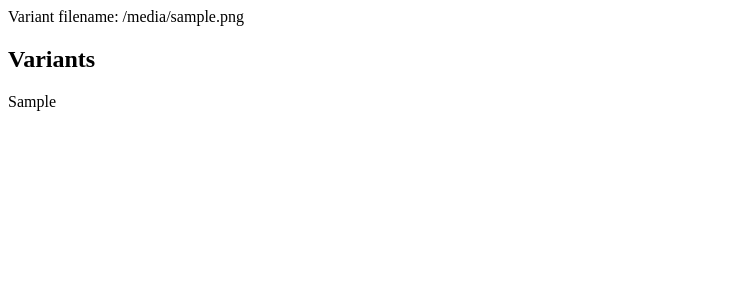
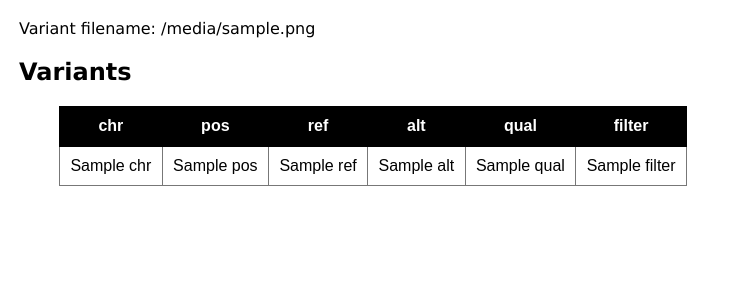
Before and after one commit to hammerlab/immuno, a Flask app: template immuno/templates/patient.html in a window 1280 px wide. Shown: the top 300 px of the page, without its empty margins (0-741 px from the left). Run offline with Flask 2, Linux system fonts and the light colour scheme; the template is opened without the code that fills it: most values are stand-ins (such as "Sample title", 1, 10 or a date in 2020).

Commit message:
printing rows of VCF dataframe as table in template

```diff
--- a/immuno/ensembl/annotation.py
+++ b/immuno/ensembl/annotation.py
@@ -101,8 +101,6 @@ def is_incomplete_cds(transcript_id):
         return start_phase > 0
     else:
         return False
-
-
 
 def get_start_exon(transcript_id):
     start_exons = data.start_exons_dataframe
--- a/immuno/ensembl/annotation_data.py
+++ b/immuno/ensembl/annotation_data.py
@@ -23,12 +23,12 @@ def cached_property(fn):
     save the result.
     """
     field_name = '_cached_%s' % fn.__name__
-    @property
     def _cached_property(self):
         if not hasattr(self, field_name):
             setattr(self, field_name, fn(self))
         return getattr(self, field_name)
-    return _cached_property
+    _cached_property.__name__ = fn.__name__
+    return property(_cached_property)
 
 
 class EnsemblAnnotationData(object):
--- a/immuno/static/css/style.css
+++ b/immuno/static/css/style.css
@@ -1,10 +1,44 @@
 body {
-    padding: 11px;
-    font-family: "brandon-grotesque", verdana, helvetica, sans-serif;
+  padding: 11px;
+  font-family: "brandon-grotesque", verdana, helvetica, sans-serif;
 }
+
 pre {
-    font-family: "inconsolata", monospace;
+  font-family: "inconsolata", monospace;
 }
-table td {
-    font-family: helvetica, arial, sans-serif;
+
+/* stolen gratuitously from
+   http://demosthenes.info/blog/559/CSS-Design-Patterns-For-HTML5-Tables
+*/
+table {
+  border: 1px solid #777;
+  border-collapse: collapse;
+  font-family: Futura, Arial, sans-serif;
 }
+
+caption {
+  font-size: larger; margin: 1em auto;
+}
+
+th, td {
+  padding: .65em;
+}
+
+th, thead {
+  background: #000;
+  border: 1px solid #000;
+  color: #fff;
+}
+
+tr:nth-child(odd) {
+  background: #ccc;
+}
+
+tr:hover {
+  background: #aaa;
+}
+
+td {
+  border-right: 1px solid #777;
+  text-align: center;
+}
--- a/immuno/templates/patient.html
+++ b/immuno/templates/patient.html
@@ -1,12 +1,38 @@
-<html>
-<head><title>Patient ID: {{patient_id}}</title></head>
-<body>
+{% extends "layout.html" %}
+
+{% block title %}
+Patient ID: {{patient_id}}
+{%endblock %}
+
+{% block body %}
 <div>
 Variant filename: {{variant_filename}}
 </div>
 <h2>
 Variants
 </h2>
-{{ df_html }}
-</body>
-</html>
+<ul>
+
+<table>
+<tr>
+    <th>chr</th>
+    <th>pos</th>
+    <th>ref</th>
+    <th>alt</th>
+    <th>qual</th>
+    <th>filter</th>
+</tr>
+
+{% for row in vcf %}
+<tr>
+    <td>{{row.chr}}</td>
+    <td>{{row.pos}}</td>
+    <td>{{row.ref}}</td>
+    <td>{{row.alt}}</td>
+    <td>{{row.qual}}</td>
+    <td>{{row['filter']}}</td>
+</tr>
+{% endfor %}
+
+</table>
+{% endblock %}
--- a/immuno/ui.py
+++ b/immuno/ui.py
@@ -26,10 +26,11 @@ def patient(patient_filename):
     if not variant_file_path.endswith(".vcf"):
         return "Not a VCF file: %s" % variant_file_path
     vcf_df = load_vcf(variant_file_path)
+    vcf_rows = [row for _, row in vcf_df.iterrows()]
     return render_template("patient.html",
         patient_id = variant_file_path,
         variant_filename = variant_file_path,
-        df_html = vcf_df.to_html())
+        vcf = vcf_rows)
 
 if __name__ == '__main__':
     app.debug = True
```
Also changed, not shown: test/test_load_tcga_data.py (+4 -0 lines), test/test_load_vcf.py (line endings or trailing spaces).
